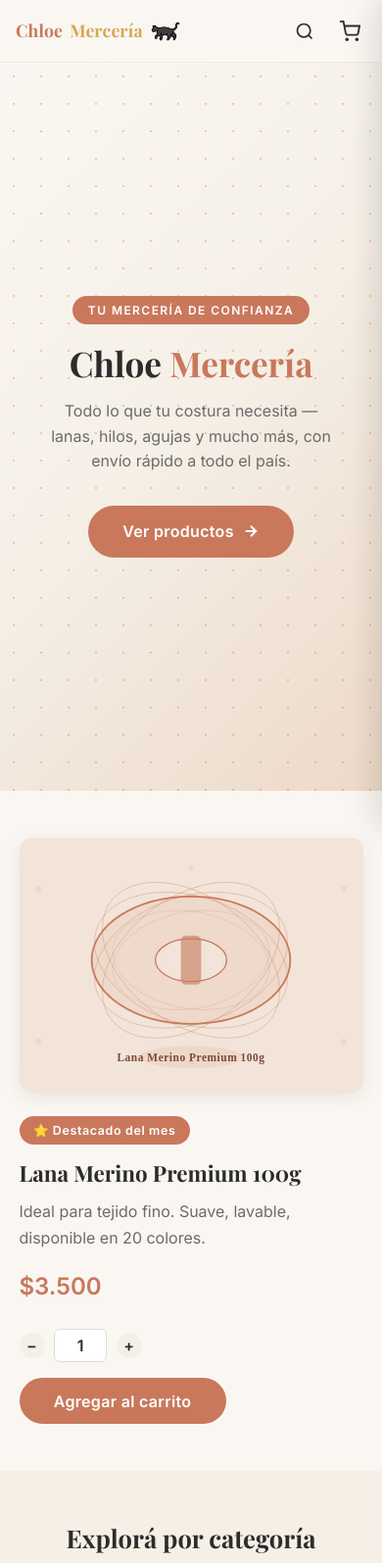
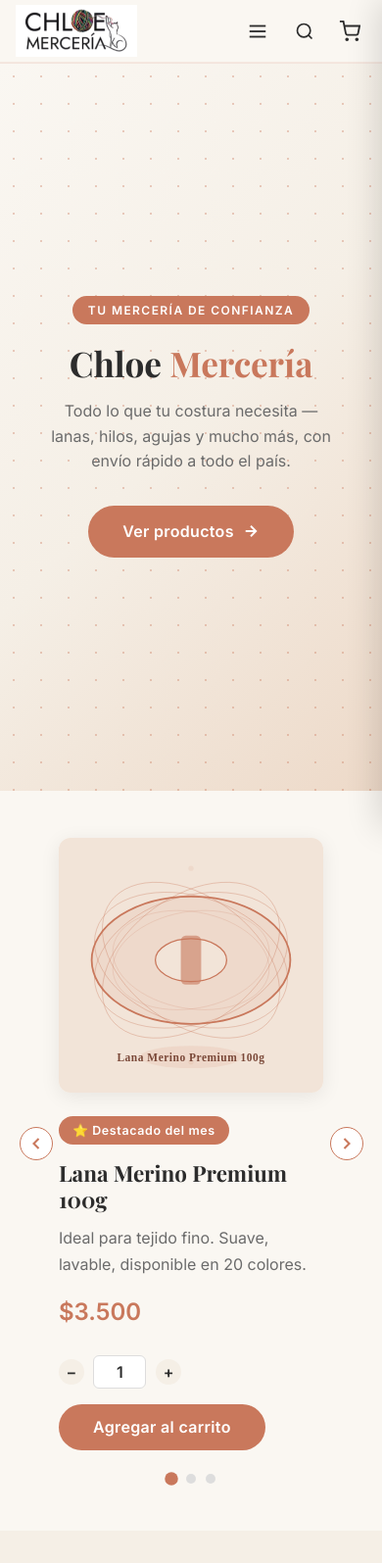
Before and after one commit to darioramadan/chloe_merceria, a plain HTML site: page index.html in a window 390 px wide. Shown: the top 1595 px of the page at 98% size. Drawn offline with nearby package versions, Linux system fonts and the light colour scheme.

Commit message:
feat: carrusel destacados, menú hamburguesa y logo más grande
- Sección destacados → carrusel de 3 productos con flechas y dots
- Navbar: logo reemplaza texto+ícono, tamaño 54px
- Navbar: menú hamburguesa que muestra categorías filtrables
- CSS: estilos carrusel y nav-menu

Co-Authored-By: Claude Sonnet 4.6 <noreply@anthropic.com>

```diff
--- a/css/components.css
+++ b/css/components.css
@@ -54,6 +54,26 @@
   margin-bottom: 1.5rem;
 }
 @media (max-width: 680px) { .destacado-inner { grid-template-columns: 1fr; } }
+
+/* ===== CARRUSEL DESTACADOS ===== */
+.carrusel-wrap { display: flex; align-items: center; gap: 1rem; }
+.carrusel-viewport { flex: 1; }
+.carrusel-btn {
+  flex-shrink: 0; width: 44px; height: 44px; border-radius: 50%;
+  background: var(--white); border: 1.5px solid var(--primary);
+  display: flex; align-items: center; justify-content: center;
+  color: var(--primary); cursor: pointer;
+  transition: background var(--transition), color var(--transition);
+}
+.carrusel-btn:hover { background: var(--primary); color: var(--white); }
+.carrusel-dots { display: flex; justify-content: center; gap: 0.6rem; margin-top: 1.5rem; }
+.carrusel-dot {
+  width: 10px; height: 10px; border-radius: 50%; border: none;
+  background: #ddd; cursor: pointer;
+  transition: background var(--transition), transform var(--transition);
+}
+.carrusel-dot.active { background: var(--primary); transform: scale(1.35); }
+@media (max-width: 480px) { .carrusel-btn { width: 34px; height: 34px; } .carrusel-wrap { gap: 0.4rem; } }
 
 /* ===== CATEGORÍAS ===== */
 .categorias-section { background: var(--bg-alt); }
--- a/css/layout.css
+++ b/css/layout.css
@@ -7,13 +7,32 @@
   height: 64px; display: flex; align-items: center; justify-content: space-between;
 }
 .navbar-logo {
-  display: flex; align-items: center; gap: 0.45rem;
-  font-family: 'Playfair Display', serif; font-size: clamp(1.1rem, 2.5vw, 1.4rem);
-  font-weight: 700; color: var(--primary); letter-spacing: 0.01em;
+  display: flex; align-items: center;
 }
-.navbar-logo-icon { height: 32px; width: auto; object-fit: contain; flex-shrink: 0; }
-.navbar-logo span { color: var(--accent); }
+.navbar-logo-icon { height: 54px; width: auto; object-fit: contain; flex-shrink: 0; }
 .navbar-actions { display: flex; align-items: center; gap: 0.75rem; }
+
+/* ===== MENÚ CATEGORÍAS ===== */
+.nav-menu {
+  position: fixed; top: 64px; left: 0; right: 0; z-index: 900;
+  background: rgba(250,247,242,0.98); backdrop-filter: blur(8px);
+  border-bottom: 1px solid rgba(201,120,92,0.15);
+  max-height: 0; overflow: hidden;
+  transition: max-height 0.3s ease;
+}
+.nav-menu.open { max-height: 200px; }
+.nav-menu-inner {
+  max-width: 1100px; margin: 0 auto;
+  padding: 1rem clamp(1rem, 4vw, 2.5rem);
+  display: flex; flex-wrap: wrap; gap: 0.5rem;
+}
+.nav-menu-item {
+  background: var(--white); border: 1.5px solid #ddd; border-radius: 24px;
+  padding: 0.4rem 1rem; font-size: 0.85rem; font-weight: 500; color: var(--text-light);
+  cursor: pointer; transition: all var(--transition);
+}
+.nav-menu-item:hover { border-color: var(--primary); color: var(--primary); }
+.nav-menu-item.active { background: var(--primary); border-color: var(--primary); color: white; font-weight: 600; }
 .search-wrap { display: flex; align-items: center; position: relative; }
 .search-input {
   width: 0; overflow: hidden; opacity: 0; transition: width 0.3s ease, opacity 0.3s ease;
--- a/index.html
+++ b/index.html
@@ -121,10 +121,13 @@
   <header>
     <nav class="navbar">
       <a href="#inicio" class="navbar-logo">
-        Chloe <span>Mercería</span>
-        <img src="imagenes/icon.png" alt="" class="navbar-logo-icon" aria-hidden="true" />
+        <img src="imagenes/logo.png" alt="Chloe Mercería" class="navbar-logo-icon" />
       </a>
       <div class="navbar-actions">
+        <button class="icon-btn hamburger-btn" @click="menuOpen = !menuOpen" :aria-expanded="menuOpen" aria-label="Menú categorías">
+          <svg x-show="!menuOpen" viewBox="0 0 24 24" fill="none" stroke="currentColor" stroke-width="2" width="22" height="22"><line x1="3" y1="6" x2="21" y2="6"/><line x1="3" y1="12" x2="21" y2="12"/><line x1="3" y1="18" x2="21" y2="18"/></svg>
+          <svg x-show="menuOpen" viewBox="0 0 24 24" fill="none" stroke="currentColor" stroke-width="2" width="22" height="22"><path d="M18 6 6 18M6 6l12 12"/></svg>
+        </button>
         <div class="search-wrap">
           <input
             class="search-input"
@@ -145,6 +148,15 @@
         </button>
       </div>
     </nav>
+    <!-- MENÚ CATEGORÍAS -->
+    <div class="nav-menu" :class="{ open: menuOpen }">
+      <div class="nav-menu-inner">
+        <button class="nav-menu-item" :class="{ active: filtroActivo === 'Todos' }" @click="activarFiltro('Todos')">Todos los productos</button>
+        <template x-for="cat in CATEGORIAS" :key="cat">
+          <button class="nav-menu-item" :class="{ active: filtroActivo === cat }" @click="activarFiltro(cat)" x-text="cat"></button>
+        </template>
+      </div>
+    </div>
   </header>
 
   <main>
@@ -163,35 +175,54 @@
       </div>
     </section>
 
-    <!-- PRODUCTO DESTACADO -->
-    <section class="destacado-section" id="destacado" aria-label="Producto destacado del mes">
+    <!-- PRODUCTOS DESTACADOS DEL MES -->
+    <section class="destacado-section" id="destacado" aria-label="Productos destacados del mes">
       <div class="container">
-        <div class="destacado-inner">
+        <div class="carrusel-wrap">
+          <button class="carrusel-btn" @click="prevSlide()" aria-label="Anterior">
+            <svg viewBox="0 0 24 24" fill="none" stroke="currentColor" stroke-width="2.5" width="20" height="20"><path d="M15 18l-6-6 6-6"/></svg>
+          </button>
+          <div class="carrusel-viewport">
+            <template x-for="(dest, idx) in destacados" :key="dest.id">
+              <div class="destacado-inner" x-show="slidActivo === idx">
                 <div class="destacado-img-wrap">
-            <img :src="destacado.imagen" :alt="destacado.nombre" width="800" height="500" />
+                  <img :src="dest.imagen" :alt="dest.nombre" width="800" height="500" />
                 </div>
                 <div class="destacado-texto">
                   <span class="destacado-badge">⭐ Destacado del mes</span>
-            <div class="destacado-nombre" x-text="destacado.nombre"></div>
-            <p class="destacado-desc" x-text="destacado.descripcion"></p>
-            <div class="destacado-precio" x-text="formatPrecio(destacado.precio)"></div>
+                  <div class="destacado-nombre" x-text="dest.nombre"></div>
+                  <p class="destacado-desc" x-text="dest.descripcion"></p>
+                  <div class="destacado-precio" x-text="formatPrecio(dest.precio)"></div>
                   <div class="destacado-qty-row">
-              <button class="qty-btn" @click="cantidadDestacado = Math.max(1, cantidadDestacado - 1)">−</button>
+                    <button class="qty-btn" @click="setCantDestacado(dest.id, getCantDestacado(dest.id) - 1)">−</button>
                     <input
                       class="qty-input"
                       type="number" min="1"
-                x-model.number="cantidadDestacado"
+                      :value="getCantDestacado(dest.id)"
+                      @input="setCantDestacado(dest.id, $event.target.value)"
+                      @change="setCantDestacado(dest.id, $event.target.value)"
                     />
-              <button class="qty-btn" @click="cantidadDestacado++">+</button>
+                    <button class="qty-btn" @click="setCantDestacado(dest.id, getCantDestacado(dest.id) + 1)">+</button>
                   </div>
                   <button
                     class="btn-primary"
-              :style="addedDestacado ? 'background:#5a9e6f' : ''"
-              @click="agregarDestacado()"
+                    :style="addedDestacados[dest.id] ? 'background:#5a9e6f' : ''"
+                    @click="agregarDestacado(dest)"
                   >
-              <span x-text="addedDestacado ? '¡Agregado! ✓' : 'Agregar al carrito'"></span>
+                    <span x-text="addedDestacados[dest.id] ? '¡Agregado! ✓' : 'Agregar al carrito'"></span>
                   </button>
                 </div>
+              </div>
+            </template>
+          </div>
+          <button class="carrusel-btn" @click="nextSlide()" aria-label="Siguiente">
+            <svg viewBox="0 0 24 24" fill="none" stroke="currentColor" stroke-width="2.5" width="20" height="20"><path d="M9 18l6-6-6-6"/></svg>
+          </button>
+        </div>
+        <div class="carrusel-dots">
+          <template x-for="(_, idx) in destacados" :key="idx">
+            <button class="carrusel-dot" :class="{ active: slidActivo === idx }" @click="slidActivo = idx" :aria-label="'Ir al producto ' + (idx + 1)"></button>
+          </template>
         </div>
       </div>
     </section>
--- a/js/data.js
+++ b/js/data.js
@@ -1,14 +1,32 @@
 /* ===== ZONA DE EDICIÓN — modificá acá sin tocar el resto del código ===== */
 
-// Producto destacado del mes
-const DESTACADO = {
-  id: 0,
-  nombre: "Lana Merino Premium 100g",
-  descripcion: "Ideal para tejido fino. Suave, lavable, disponible en 20 colores.",
-  precio: 3500,
-  categoria: "Lanas",
-  imagen: "imagenes/productos/lana-merino-destacado.svg"
-};
+// Productos destacados del mes (carrusel de 3)
+const DESTACADOS = [
+  {
+    id: -1,
+    nombre: "Lana Merino Premium 100g",
+    descripcion: "Ideal para tejido fino. Suave, lavable, disponible en 20 colores.",
+    precio: 3500,
+    categoria: "Lanas",
+    imagen: "imagenes/productos/lana-merino-destacado.svg"
+  },
+  {
+    id: -2,
+    nombre: "Agujas crochet set x10",
+    descripcion: "Aluminio ergonómico, tallas 2mm–8mm. Perfectas para principiantes y expertas.",
+    precio: 1800,
+    categoria: "Agujas",
+    imagen: "imagenes/productos/agujas-crochet.svg"
+  },
+  {
+    id: -3,
+    nombre: "Tela algodón estampada 1m",
+    descripcion: "Estampado floral primaveral, 1.40m de ancho. Fresca y fácil de coser.",
+    precio: 2200,
+    categoria: "Telas",
+    imagen: "imagenes/productos/tela-algodon.svg"
+  },
+];
 
 // Categorías (orden en que aparecen en filtros y grilla de categorías)
 const CATEGORIAS = ["Lanas", "Hilos", "Agujas", "Cintas", "Botones", "Telas", "Accesorios"];
--- a/js/store.js
+++ b/js/store.js
@@ -3,15 +3,17 @@ function tienda() {
     // Estado
     CATEGORIAS,
     PRODUCTOS,
-    destacado: { ...DESTACADO },
+    destacados: DESTACADOS,
+    slidActivo: 0,
     carrito: [],
     carritoOpen: false,
+    menuOpen: false,
     busqueda: '',
     filtroActivo: 'Todos',
     addedMap: {},
-    addedDestacado: false,
-    cantidades: {},        // qty selector en cada product card
-    cantidadDestacado: 1, // qty selector del destacado
+    addedDestacados: {},
+    cantidades: {},
+    cantidadesDestacado: {},
     searchOpen: false,
     form: { nombre: '', email: '', mensaje: '' },
     formErrors: {},
@@ -46,14 +48,18 @@ function tienda() {
       this.addedMap[p.id] = true;
       setTimeout(() => { this.addedMap[p.id] = false; }, 1500);
     },
-    agregarDestacado() {
-      const qty = Math.max(1, this.cantidadDestacado);
-      const ex  = this.carrito.find(i => i.id === this.destacado.id);
+    agregarDestacado(prod) {
+      const qty = this.getCantDestacado(prod.id);
+      const ex  = this.carrito.find(i => i.id === prod.id);
       if (ex) { ex.cantidad += qty; }
-      else     { this.carrito.push({ ...this.destacado, cantidad: qty }); }
-      this.addedDestacado = true;
-      setTimeout(() => { this.addedDestacado = false; }, 1500);
+      else     { this.carrito.push({ ...prod, cantidad: qty }); }
+      this.addedDestacados[prod.id] = true;
+      setTimeout(() => { this.addedDestacados[prod.id] = false; }, 1500);
     },
+    getCantDestacado(id)      { return this.cantidadesDestacado[id] || 1; },
+    setCantDestacado(id, val) { this.cantidadesDestacado[id] = Math.max(1, parseInt(val) || 1); },
+    prevSlide() { this.slidActivo = (this.slidActivo - 1 + this.destacados.length) % this.destacados.length; },
+    nextSlide() { this.slidActivo = (this.slidActivo + 1) % this.destacados.length; },
     incrementar(id) {
       const i = this.carrito.find(x => x.id === id);
       if (i) i.cantidad++;
@@ -80,6 +86,7 @@ function tienda() {
     // Filtros
     activarFiltro(cat) {
       this.filtroActivo = this.filtroActivo === cat ? 'Todos' : cat;
+      this.menuOpen = false;
       document.getElementById('productos').scrollIntoView({ behavior: 'smooth' });
     },
 
```
Lines whose indentation alone changed are shown as unchanged.
